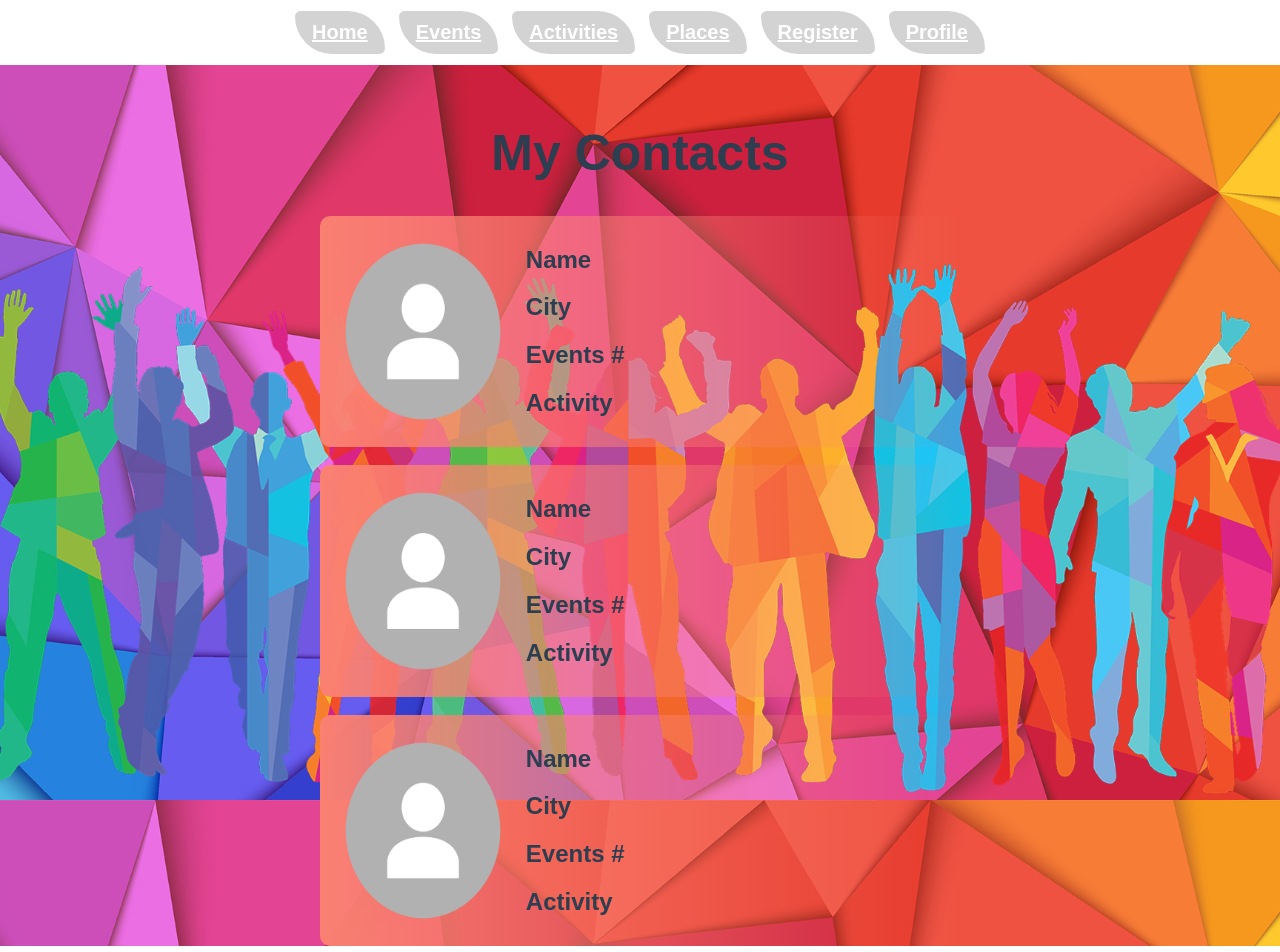
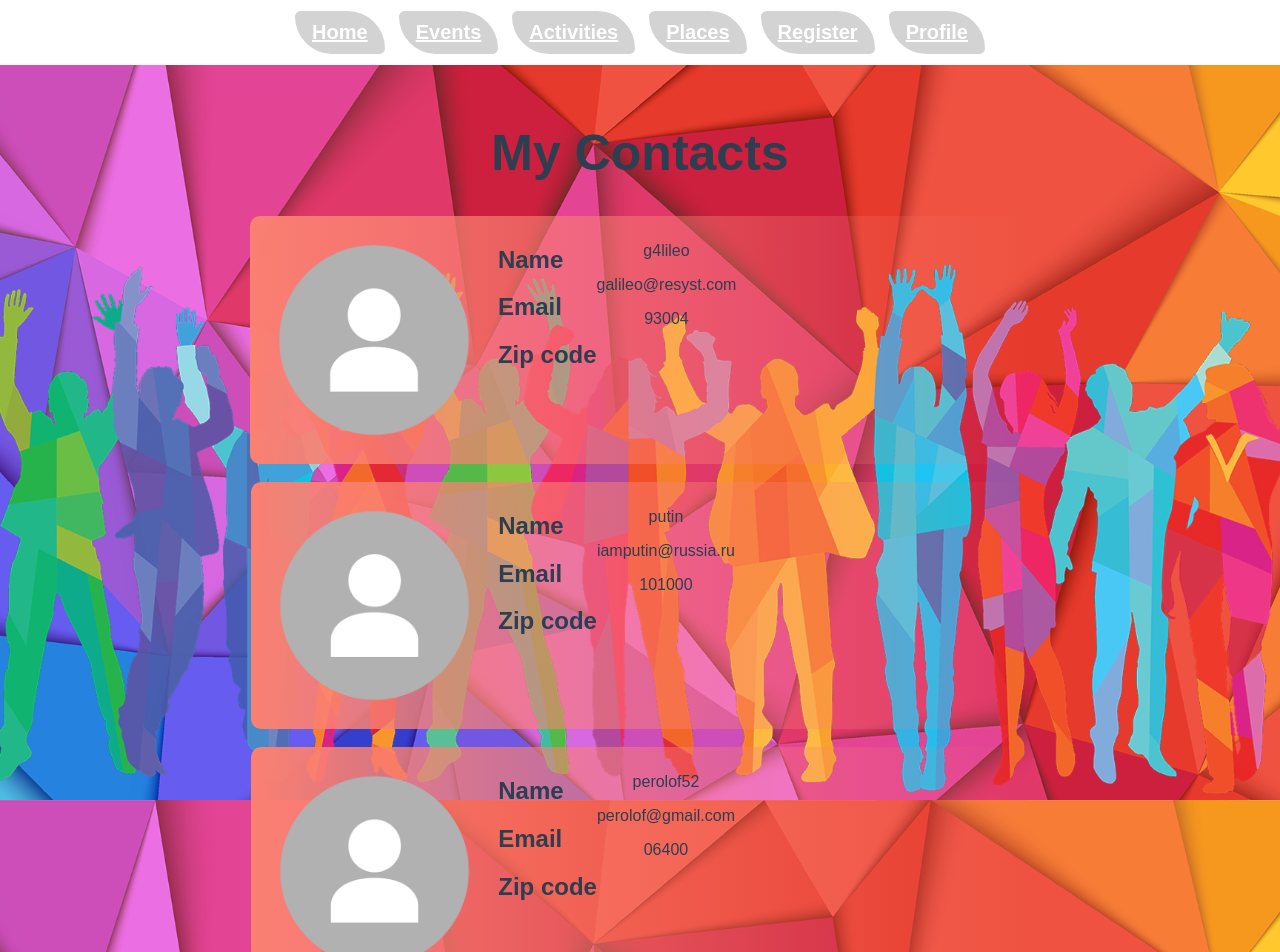
Before and after one commit to ohack38/vue_kurs_test, a Vue app: page /contacts in a window 1280 px wide. Shown: the top 952 px of the page. Built offline with nearby package versions, Linux system fonts and the light colour scheme; a web font is replaced by a local one.

Commit message:
hardkodade kontakter

```diff
--- a/src/views/ContactsView.vue
+++ b/src/views/ContactsView.vue
@@ -7,15 +7,13 @@
       <img id="profilePicture" src="../assets/profile.png" />
       <div id="profileInfo">
         <h2 class="innerInfo">Name</h2>
-        <h2 class="innerInfo">City</h2>
-        <h2 class="innerInfo">Events #</h2>
-        <h2 class="innerInfo">Activity</h2>
+        <h2 class="innerInfo">Email</h2>
+        <h2 class="innerInfo">Zip code </h2>
       </div>
       <div id="profileText">
-          <p class="person"></p>
-          <p class="person>"></p>
-          <p class="person"></p>
-          <p class="person"></p>
+          <p class="person">g4lileo</p>
+          <p class="person>">galileo@resyst.com</p>
+          <p class="person">93004</p>
       </div>
     </div>
 
@@ -25,15 +23,14 @@
       <img id="profilePicture" src="../assets/profile.png" />
       <div id="profileInfo">
         <h2 class="innerInfo">Name</h2>
-        <h2 class="innerInfo">City</h2>
-        <h2 class="innerInfo">Events #</h2>
-        <h2 class="innerInfo">Activity</h2>
+        <h2 class="innerInfo">Email</h2>
+        <h2 class="innerInfo">Zip code </h2>
       </div>
       <div id="profileText">
-          <p class="person"></p>
-          <p class="person>"></p>
-          <p class="person"></p>
-          <p class="person"></p>
+          <p class="person">putin</p>
+          <p class="person>">iamputin@russia.ru</p>
+          <p class="person">101000</p>
+
       </div>
     </div>
 
@@ -43,15 +40,14 @@
       <img id="profilePicture" src="../assets/profile.png" />
       <div id="profileInfo">
         <h2 class="innerInfo">Name</h2>
-        <h2 class="innerInfo">City</h2>
-        <h2 class="innerInfo">Events #</h2>
-        <h2 class="innerInfo">Activity</h2>
+        <h2 class="innerInfo">Email</h2>
+        <h2 class="innerInfo">Zip code </h2>
       </div>
       <div id="profileText">
-          <p class="person"></p>
-          <p class="person>"></p>
-          <p class="person"></p>
-          <p class="person"></p>
+          <p class="person">perolof52</p>
+          <p class="person>">perolof@gmail.com</p>
+          <p class="person">06400</p>
+
       </div>
     </div>
 
```
